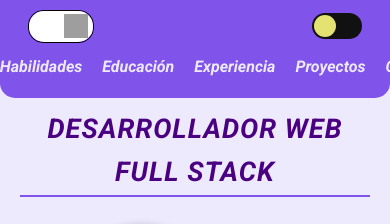
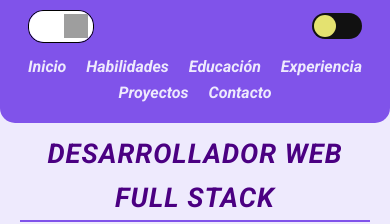
Before and after one commit to ivanshifman/landingPage, a plain HTML site: page index.html in a window 390 px wide. Shown: the top 224 px of the page. Drawn offline with Linux system fonts and the light colour scheme; grey boxes are pictures that could not be loaded.

Commit message:
fix nav in mobile view

```diff
--- a/css/header.css
+++ b/css/header.css
@@ -34,7 +34,7 @@ header nav ul li a:hover {
   color: #333;
 }
 
-@media (max-width: 470px) {
+@media (max-width: 768px) {
   header {
     display: flex;
     flex-wrap: wrap;
@@ -59,6 +59,7 @@ header nav ul li a:hover {
     display: flex;
     justify-content: center;
     align-items: center;
+    flex-wrap: wrap;
   }
 }
 
```
